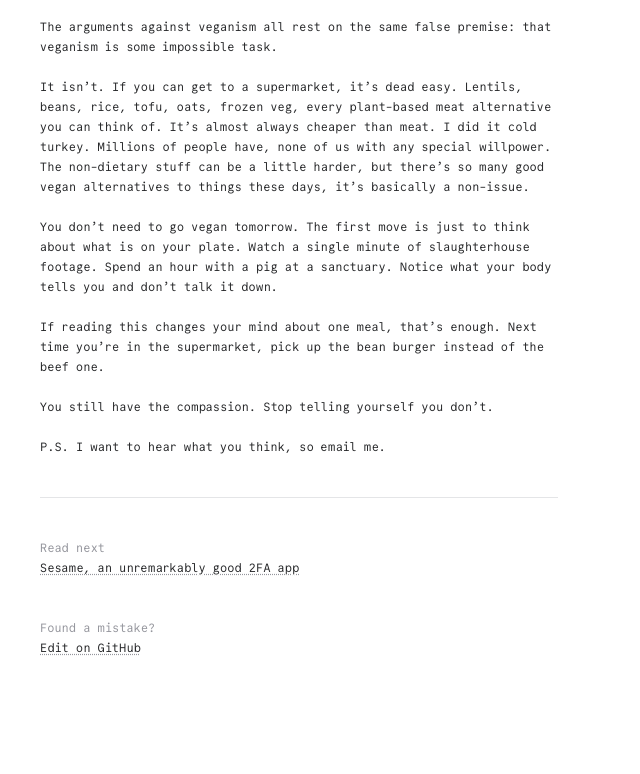
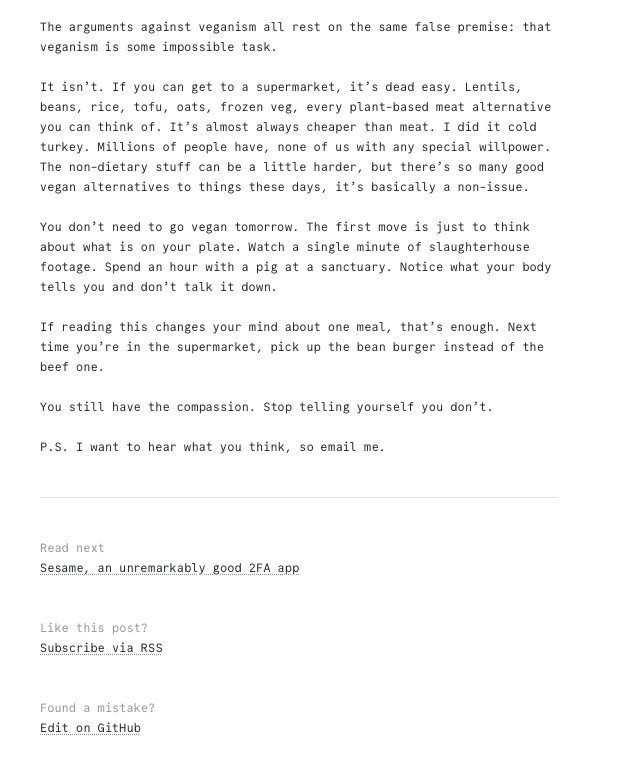
Before and after one commit to samkingco/samking.co, an Astro site: page /journal/eat-the-dog in a window 1280 px wide. Shown: the part 2415-3189 px from the top of the page, without its empty margins (0-640 px from the left). Built offline with nearby package versions, Linux system fonts and the light colour scheme; Astro itself is replaced by a stand-in of ours.

Commit message:
feat: add RSS subscribe link to journal post footer

```diff
--- a/src/layouts/Journal.astro
+++ b/src/layouts/Journal.astro
@@ -45,6 +45,13 @@ const readNext =
 		</p>
 	</nav>
 
+	<section>
+		<p class="text-muted-foreground">Like this post?</p>
+		<p>
+			<Link href="/rss.xml">Subscribe via RSS</Link>
+		</p>
+	</section>
+
 	<footer>
 		<p class="text-muted-foreground">Found a mistake?</p>
 		<p>
```
